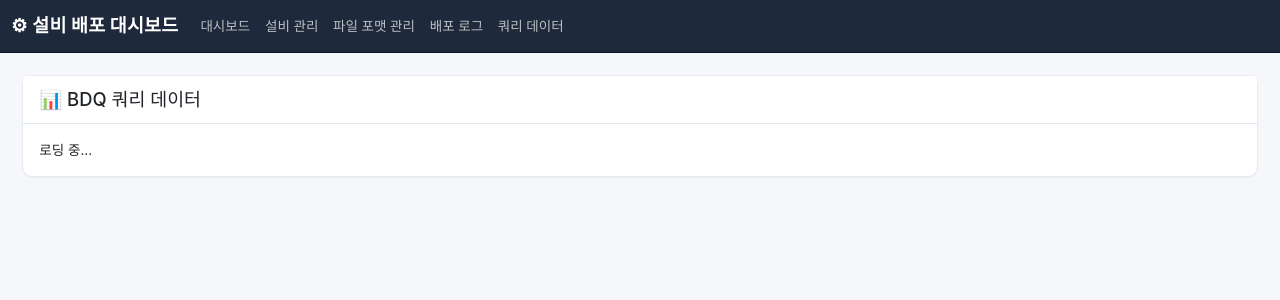
After one commit to disntm90/disntm90, a FastAPI app: template app/templates/bdq.html in a window 1280 px wide. The commit adds this page. Shown: the top 300 px of the page. Run offline with FastAPI, Linux system fonts and the light colour scheme; the template is opened without the code that fills it, so the values that code supplies are empty; some libraries are stand-ins or nearby versions.

Commit message:
feat: BDQ 쿼리 데이터 페이지 라우트 + 네비게이션 메뉴 추가

```diff
--- a/app/main.py
+++ b/app/main.py
@@ -17,7 +17,7 @@ from fastapi.staticfiles import StaticFiles
 from fastapi.templating import Jinja2Templates
 
 from app.database import init_db
-from app.routers import equipment, file_templates, deploy, logs, files
+from app.routers import equipment, file_templates, deploy, logs, files, bdq
 from app.services.scheduler import start_scheduler, stop_scheduler, get_scheduler_status
 
 # ── 로그 파일 디렉토리 사전 생성 ────────────────────────────────
@@ -75,6 +75,7 @@ app.include_router(file_templates.router)  # /templates, /api/templates/*
 app.include_router(deploy.router)          # /api/deploy/*
 app.include_router(logs.router)            # /logs, /api/logs/*
 app.include_router(files.router)           # /api/files/*, /api/test/*
+app.include_router(bdq.router)             # /bdq, /api/bdq/*
 
 
 @app.get("/", response_class=HTMLResponse)
--- a/app/templates/base.html
+++ b/app/templates/base.html
@@ -29,6 +29,9 @@
         <li class="nav-item">
           <a class="nav-link {% if active_page == 'logs' %}active{% endif %}" href="/logs">배포 로그</a>
         </li>
+        <li class="nav-item">
+          <a class="nav-link {% if active_page == 'bdq' %}active{% endif %}" href="/bdq">쿼리 데이터</a>
+        </li>
       </ul>
       <span class="navbar-text text-light" id="schedulerStatus"></span>
     </div>
--- /dev/null
+++ b/app/templates/bdq.html
@@ -0,0 +1,11 @@
+{% extends "base.html" %}
+{% block content %}
+<div class="card">
+  <div class="card-header">
+    <h5 class="mb-0">📊 BDQ 쿼리 데이터</h5>
+  </div>
+  <div class="card-body">
+    <div id="bdqPlaceholder">로딩 중...</div>
+  </div>
+</div>
+{% endblock %}
```
Also changed, not shown: app/routers/bdq.py (+9 -0 lines), tests/test_bdq_router.py (+18 -0 lines).
